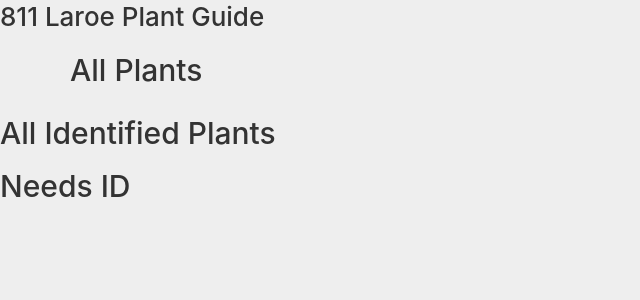
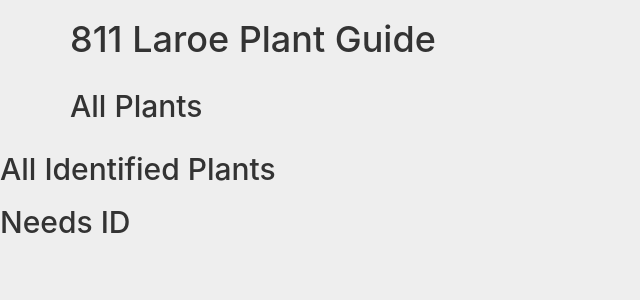
Before and after one commit to gordon-krefting/PlantBook, a Python web app: template book_formatter/book_formatter/templates/index.jinja2 in a window 1280 px wide. Shown: the top 300 px of the page, without its empty margins (0-640 px from the left). Run offline with Jinja, Linux system fonts and the light colour scheme; the template is opened without the code that fills it, so the values that code supplies are empty; some libraries are stand-ins or nearby versions.

Commit message:
Display improvements

```diff
--- a/book_formatter/book_formatter/templates/index.jinja2
+++ b/book_formatter/book_formatter/templates/index.jinja2
@@ -20,11 +20,6 @@
         font-size: 14px;
         line-height: 20px;
         background: #eee;
-      }
-      h1 {
-        margin: 0;
-        font-size: 26px;
-        line-height: 1.3;
       }
       .pswp-gallery__item {
         margin: 0 4px 4px 0;
@@ -51,7 +46,13 @@
     </style>
   </head>
   <body>
+    <div class="container">
     <h1>811 Laroe Plant Guide</h1>
+    </div>
+
+
+
+
 
   {% macro plantEntry(p) -%}
       <div class="row" style="border: solid #cccccc 1px; padding:10px; background:#dddddd;">
```
